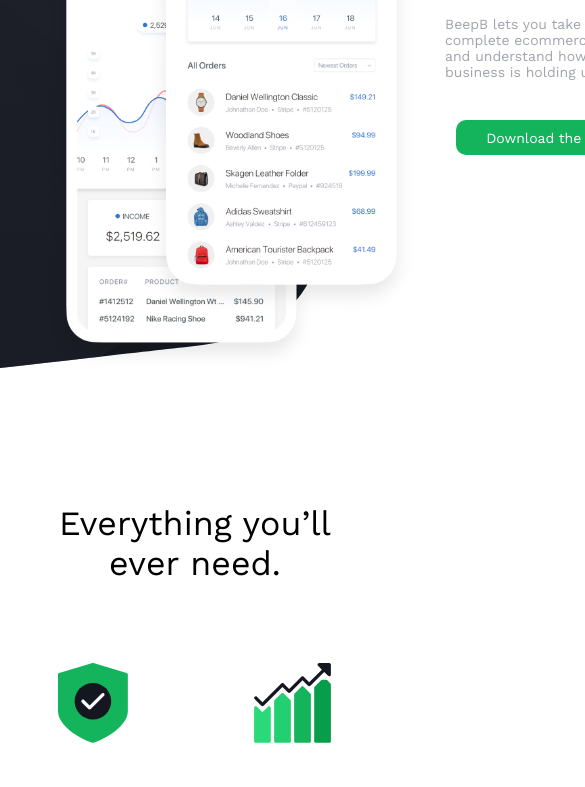
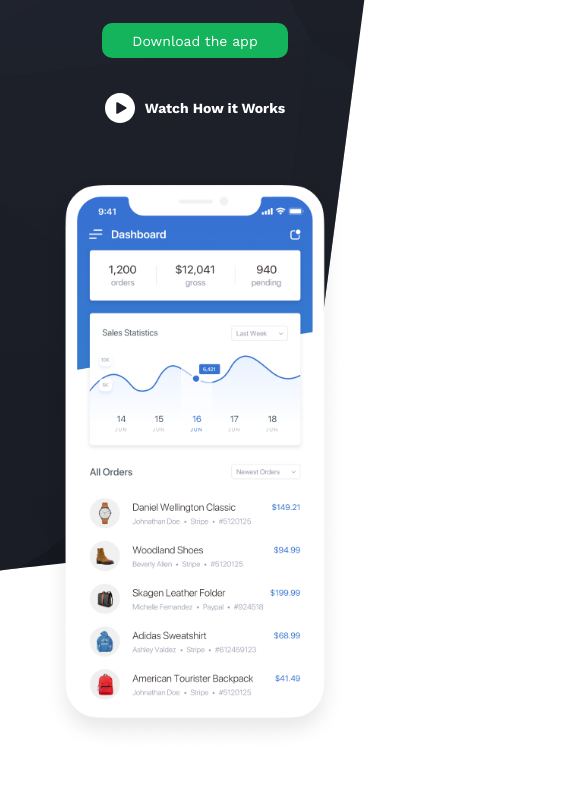
Before and after one commit to kovalenkoiryna15/beepb-landing-page, a website: page index.html in a window 390 px wide. Shown: the part 395-1182 px from the top of the page, 585 px wide, since content can reach past the window. Drawn offline with nearby package versions, Linux system fonts and the light colour scheme.

Commit message:
fix: media laptop, tablet, mobile--big, mobile--small

```diff
--- a/sass/abstracts/_mixins.scss
+++ b/sass/abstracts/_mixins.scss
@@ -27,6 +27,10 @@
   @include media-tablet {
     justify-content: unset;
   }
+  @include media-mobile--big {
+    justify-content: space-around;
+    align-items: baseline;
+  }
 }
 
 @mixin media-laptop {
--- a/sass/components/_benefits.scss
+++ b/sass/components/_benefits.scss
@@ -10,7 +10,6 @@
 }
 .benefit__img-wrapper {
   width: 100%;
-  height: auto;
 }
 .benefit__image {
   max-width: 100%;
@@ -21,6 +20,9 @@
 }
 .benefits__content {
   margin-bottom: 40px;
+  @include media-mobile--big {
+    margin: 20px 0;
+  }
 }
 .benefit {
   display: flex;
@@ -28,14 +30,11 @@
   align-items: center;
 }
 .benefit__icon {
-  margin-bottom: 10px;
+  margin-bottom: 20px;
 }
 .benefit__title {
   text-align: center;
-  margin-bottom: 40px;
-  @include media-tablet {
-    margin-bottom: 20px;
-  }
+  margin-bottom: 10px;
 }
 .benefit__text {
   text-align: center;
@@ -52,7 +51,7 @@
   }
 }
 .benefits__buttons {
-  @include media-mobile--small {
-    padding-bottom: 40px;
+  @include media-mobile--big {
+    padding: 30px 0;
   }
 }
--- a/sass/components/_downloads.scss
+++ b/sass/components/_downloads.scss
@@ -1,6 +1,3 @@
-.downloads__wrapper {
-  margin: 0 auto 252px auto;
-}
 .downloads__content {
   display: flex;
   flex-direction: column;
@@ -12,6 +9,7 @@
 }
 .downloads__description {
   margin: 0 0 12px 0;
+  text-align: center;
 }
 .downloads__slide {
   display: flex;
@@ -20,14 +18,14 @@
 .slide__arrow {
   display: flex;
   justify-content: center;
-  @include media-mobile--small {
+  @include media-mobile--big {
     align-items: center;
   }
 }
 .arrow {
   width: 100px;
   height: 100px;
-  @include media-mobile--small {
+  @include media-mobile--big {
     width: 50px;
   }
 }
@@ -56,7 +54,7 @@
   display: flex;
   align-items: center;
   justify-content: center;
-  @include media-mobile--small {
+  @include media-mobile--big {
     flex-direction: column;
   }
 }
--- a/sass/components/_features.scss
+++ b/sass/components/_features.scss
@@ -1,25 +1,34 @@
-.features {
-  margin-bottom: 160px;
-}
 .features__description {
   margin-bottom: 80px;
+  @include media-mobile--big {
+    margin-bottom: 40px;
+  }
 }
 .features__title {
   margin: auto;
   text-align: center;
   margin-bottom: 20px;
+  @include media-mobile--big {
+    margin-bottom: 15px;
+  }
 }
 .feature {
   display: flex;
   flex-direction: column;
   align-items: center;
   text-align: center;
-  @include media-mobile--small {
+  @include media-mobile--big {
     padding-bottom: 40px;
   }
 }
 .feature__title {
-  margin: 24px 0;
+  text-align: center;
+  margin-bottom: 10px;
+}
+.feature__text {
+  @include media-mobile--big {
+    padding: 0 20px;
+  }
 }
 .feature__icon {
   margin: 0 0 20px 0;
--- a/sass/components/_header.scss
+++ b/sass/components/_header.scss
@@ -1,9 +1,5 @@
 .header {
-  padding: 60px 0 0;
   color: $color-light;
-  @include media-mobile--small {
-    padding: 20px 0px;
-  }
 }
 .header__wrapper {
   display: flex;
--- a/sass/components/_plans.scss
+++ b/sass/components/_plans.scss
@@ -11,28 +11,41 @@
   align-items: center;
   max-width: 400px;
   margin: 40px 0px;
-  @include media-mobile--small {
+  @include media-mobile--big {
     padding-bottom: 40px;
   }
 }
 .plans__description {
   margin-bottom: 80px;
+  @include media-mobile--big {
+    margin-bottom: 40px;
+  }
 }
-.plans__title, .plans__text {
-  margin: auto;
+.plans__title, .plans__text, .plan__text {
   text-align: center;
 }
 .plans__title {
   margin-bottom: 20px;
+}
+.plans__text {
+  padding: 0 20px;
 }
 .plan {
   display: flex;
   flex-direction: column;
   align-items: center;
   text-align: center;
+  @include media-mobile--big {
+    margin-bottom: 30px;
+  }
 }
 .plan__title {
   margin-bottom: 10px;
+}
+.plan__text {
+  @include media-mobile--big {
+    padding: 0 20px;
+  }
 }
 .plan__img-wrapper {
   margin: 0 0 30px 0;
--- a/sass/components/_promo.scss
+++ b/sass/components/_promo.scss
@@ -5,14 +5,14 @@
 .promo-content {
   padding: 11px 0px 40px 0px;
   color: $color-light;
-  @include media-mobile--small {
-    padding-top: 0px;
+  @include media-mobile--big {
+    padding: 0 0;
   }
 }
 .promo-content__wrapper {
   display: flex;
   padding: 30px 0px 0px 0px;
-  @include media-mobile--small {
+  @include media-mobile--big {
     flex-direction: column-reverse;
   }
 }
@@ -24,10 +24,10 @@
     height: 576.6px;
     width: max-content;
   }
-  @include media-mobile--small {
-    height: 576.6px;
-    width: max-content;
+  @include media-mobile--big {
     margin: 20px 0 0 0;
+    width: 100%;
+    height: auto;
   }
 }
 .promo-images__wrapper {
@@ -35,8 +35,13 @@
   position: relative;
   width: max-content;
   height: auto;
-  @include media-mobile--small {
+  @include media-mobile--big {
     position: unset;
+    display: flex;
+    align-items: center;
+    justify-content: center;
+    width: 100%;
+    height: auto;
   }
 }
 .promo-image__wrapper {
@@ -47,15 +52,14 @@
     height: 526.6px;
     width: 272.5px;
   }
-  @include media-mobile--small {
-    height: 526.6px;
-    width: 272.5px;
+  @include media-mobile--big {
     position: unset;
+    width: 90%;
+    height: auto;
   }
 }
 .promo-image {
   max-width: 100%;
-  height: auto;
   @extend %transition;
   &:hover {
     transform: scale(1.1);
@@ -75,29 +79,26 @@
   @include media-tablet {
     left: 0px;
   }
-  @include media-mobile--small {
+  @include media-mobile--big {
     display: none;
   }
 }
 .promo__description {
-  padding: 150px 10px 0px 10px;
+  padding: 150px 10px 0px 30px;
   @include media-tablet {
     padding: 50px 0 0 400px;
   }
-  @include media-mobile--small {
+  @include media-mobile--big {
     text-align: center;
     padding: 30px 0;
   }
 }
 .promo__title {
   margin-bottom: 30px;
-  @include media-mobile--small {
-    margin-bottom: 40px;
-  }
 }
 .promo__text {
   color: $color-normal;
-  margin-bottom: 40px;
+  margin-bottom: 30px;
 }
 .promo__buttons {
   display: flex;
@@ -109,8 +110,8 @@
   @include media-tablet {
     flex-direction: column;
   }
-  @include media-mobile--small {
-    margin-bottom: 40px;
-    height: 130px;
+  @include media-mobile--big {
+    margin: 0px 0px 0px 0px;
+    height: 100px;
   }
 }
--- a/sass/components/_support.scss
+++ b/sass/components/_support.scss
@@ -5,7 +5,7 @@
   border-radius: 15px;
   margin: -92px 0 0 0;
   box-shadow: 10px 20px 60px rgba(0, 0, 0, 0.06);
-  @include media-mobile--small {
+  @include media-mobile--big {
     margin: 0 0;
     max-width: 90%;
   }
@@ -15,14 +15,14 @@
   display: flex;
   align-items: center;
   justify-content: center;
-  @include media-mobile--small {
+  @include media-mobile--big {
     margin: 0 0;
   }
 }
 .support__content {
   max-width: 70%;
   text-align: center;
-  @include media-mobile--small {
+  @include media-mobile--big {
     margin: 40px 0;
   }
 }
--- a/sass/layouts/_columns.scss
+++ b/sass/layouts/_columns.scss
@@ -1,15 +1,18 @@
 .layout-3-column {
   @include columns (31%);
-  @include media-mobile--small {
+  @include media-mobile--big {
     flex-direction: column;
   }
 }
 .layout-5-column {
   @include columns (15%);
-  @include media-mobile--small {
+  @include media-mobile--big {
     flex-direction: column;
   }
 }
 .layout-1-column_2-row {
   @include rows (5%);
+  @include media-mobile--big {
+    flex-direction: row;
+  }
 }
--- a/sass/layouts/_wrapper.scss
+++ b/sass/layouts/_wrapper.scss
@@ -3,9 +3,27 @@
   margin: 0 auto 140px auto;
   @include media-tablet {
     margin: 0 45px 40px 45px;
+    padding-top: 40px;
+  }
+  @include media-mobile--big {
+    margin: 0 25px 30px 25px;
+    padding-top: 30px;
   }
   @include media-mobile--small {
     margin: 0 20px 20px 20px;
+    padding-top: 20px;
+  }
+}
+.header__wrapper {
+  padding: 60px 0 20px 0;
+  @include media-tablet {
+    padding: 40px 0 0 0;
+  }
+  @include media-mobile--big {
+    padding: 30px 0 0 0;
+  }
+  @include media-mobile--small {
+    padding: 20px 0 0 0;
   }
 }
 .footer__wrapper {
@@ -13,6 +31,9 @@
   @include media-tablet {
     margin: 200px 45px 0 45px;
   }
+  @include media-mobile--big {
+    margin: 0 45px;
+  }
   @include media-mobile--small {
     margin: 0 20px;
   }
```
Also changed, not shown: sass/style.css, 1 other file.
